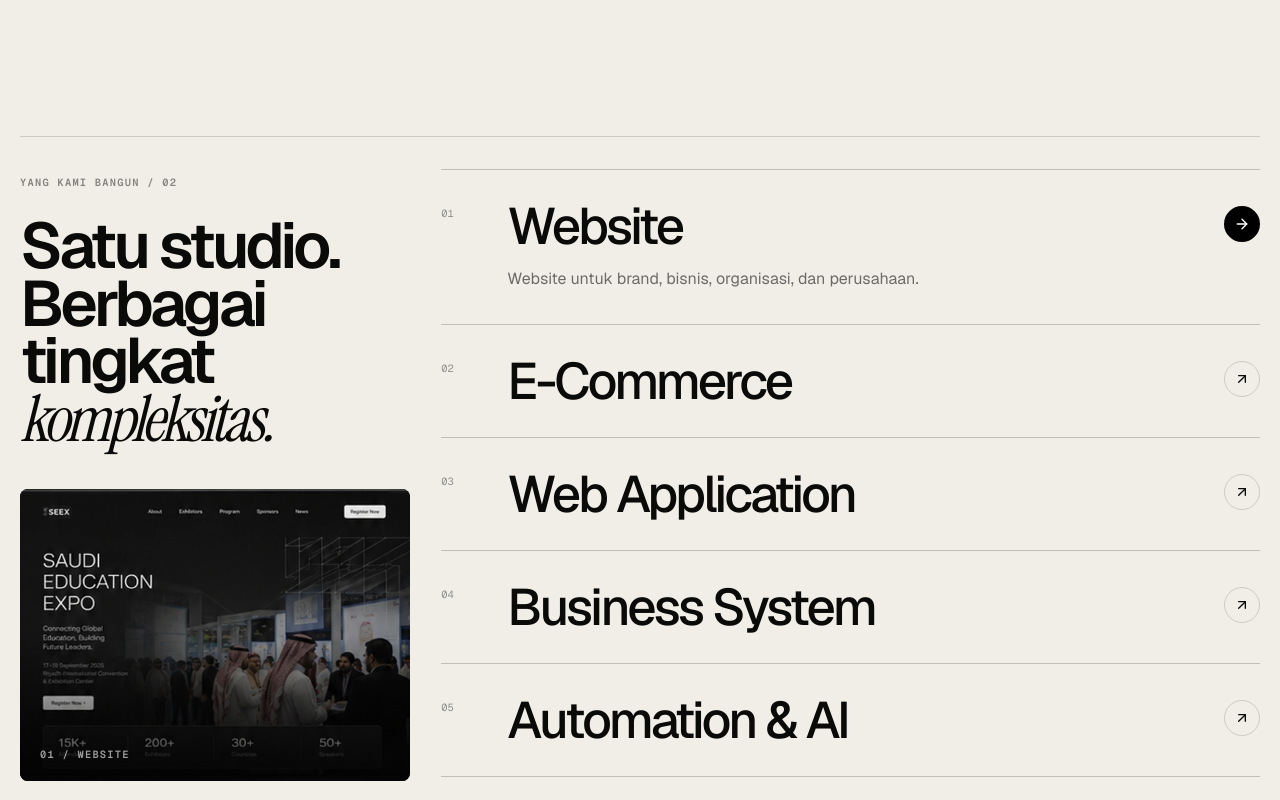
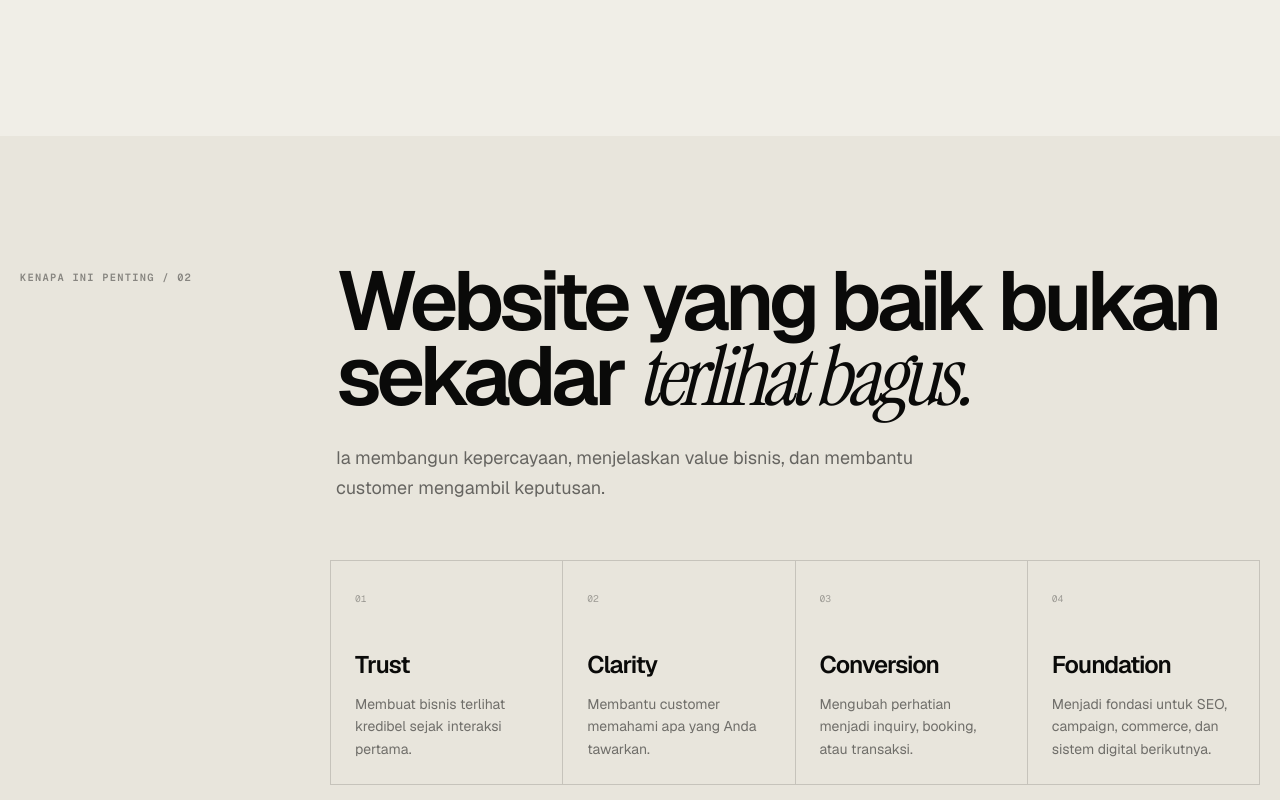
Before and after one commit to hmad28/hammadstudio, a Next.js app: page / in a window 1280 px wide. Shown: the part 1900-2700 px from the top of the page. Built offline with nearby package versions, Linux system fonts and the light colour scheme.

Commit message:
feat(homepage): clarify value and pricing position

```diff
--- a/src/app/page.tsx
+++ b/src/app/page.tsx
@@ -1,6 +1,7 @@
 import React from "react";
 import { HeroSection } from "@/components/hero-section";
 import { AboutSection } from "@/components/about-section";
+import { WhyItMattersSection } from "@/components/why-it-matters-section";
 import { ServicesSection } from "@/components/services-section";
 import { SecuritySection } from "@/components/security-section";
 import { PortfolioSection } from "@/components/portfolio-section";
@@ -15,7 +16,10 @@ export default function HomePage() {
       {/* 02 SHORT INTRO */}
       <AboutSection />
 
-      {/* 03 SERVICES */}
+      {/* 03 WHY IT MATTERS */}
+      <WhyItMattersSection />
+
+      {/* 04 SERVICES */}
       <ServicesSection />
 
       {/* 04 SECURITY */}
--- a/src/components/pricing-section.tsx
+++ b/src/components/pricing-section.tsx
@@ -19,19 +19,12 @@ export function PricingSection() {
           <p className="max-w-[280px] text-sm leading-[1.55] text-black/50 lg:col-span-2">{copy.description[locale]}</p>
         </MotionReveal>
 
-        <div className="grid gap-3 sm:grid-cols-2 lg:grid-cols-4">
+        <div className="grid border-l border-t border-black/15 sm:grid-cols-2 lg:grid-cols-3">
           {copy.items.map((item, index) => (
-            <MotionReveal key={item.title} delay={index * 0.08}>
-              <Link href="/pricing" className="pricing-card group flex min-h-[310px] flex-col justify-between rounded-[8px] border border-black/12 bg-[#e8e5dc] p-6 transition-all duration-500 hover:-translate-y-2 hover:bg-[#0a0a09] hover:text-white sm:min-h-[350px] sm:p-7">
-                <div className="flex items-start justify-between">
-                  <span className="label-mono opacity-45">0{index + 1} / {copy.package[locale]}</span>
-                  <span className="flex h-10 w-10 items-center justify-center rounded-full border border-current/15 transition-all duration-300 group-hover:rotate-45 group-hover:bg-[#cfef57] group-hover:text-black"><ArrowUpRightIcon className="h-4 w-4" /></span>
-                </div>
-                <div>
-                  <h3 className="text-[clamp(1.8rem,3vw,3rem)] font-[500] leading-none tracking-[-0.05em]">{item.title}</h3>
-                  <p className="mt-5 max-w-[310px] text-sm leading-[1.6] opacity-55">{item.description[locale]}</p>
-                  <div className="mt-8 border-t border-current/15 pt-5"><span className="text-[0.65rem] opacity-45">{copy.starting[locale]}</span><p className="mt-1 text-[2.15rem] font-[500] leading-none tracking-[-0.05em]">{item.price[locale]}</p></div>
-                </div>
+            <MotionReveal key={item.title.en} delay={index * 0.08}>
+              <Link href="/pricing" className="group flex min-h-[220px] flex-col justify-between border-b border-r border-black/15 bg-[#f0eee7] p-6 transition-colors duration-400 hover:bg-[#0a0a09] hover:text-white sm:min-h-[240px] sm:p-7">
+                <div className="flex items-start justify-between"><span className="label-mono opacity-40">0{index + 1}</span><ArrowUpRightIcon className="button-arrow h-4 w-4 opacity-45" /></div>
+                <div><h3 className="text-xl font-[520] tracking-[-0.04em] sm:text-2xl">{item.title[locale]}</h3><span className="mt-5 block text-[0.65rem] opacity-40">{copy.starting[locale]}</span><p className="mt-1 text-[clamp(1.8rem,3vw,2.7rem)] font-[520] leading-none tracking-[-0.05em]">{item.price}</p></div>
               </Link>
             </MotionReveal>
           ))}
--- a/src/components/security-section.tsx
+++ b/src/components/security-section.tsx
@@ -15,7 +15,7 @@ export function SecuritySection() {
       <div className="site-container">
         <MotionReveal className="grid gap-12 lg:grid-cols-12 lg:gap-6">
           <div className="lg:col-span-3">
-            <span className="label-mono text-[#cfef57]">{copy.label[locale]} / 03</span>
+            <span className="label-mono text-[#cfef57]">{copy.label[locale]} / 04</span>
           </div>
           <div className="lg:col-span-9">
             <h2 className="max-w-[950px] text-[clamp(3.2rem,7vw,7rem)] font-[510] leading-[0.88] tracking-[-0.065em]">
--- /dev/null
+++ b/src/components/why-it-matters-section.tsx
@@ -0,0 +1,34 @@
+"use client";
+
+import { homeContent } from "@/lib/home-content";
+import { useLocale } from "./locale-provider";
+import { MotionReveal } from "./motion-reveal";
+
+export function WhyItMattersSection() {
+  const { locale } = useLocale();
+  const copy = homeContent.whyItMatters;
+
+  return (
+    <section className="bg-[#e8e5dc] py-24 text-[#0a0a09] sm:py-32">
+      <div className="site-container">
+        <MotionReveal className="grid gap-10 lg:grid-cols-12 lg:gap-6">
+          <div className="lg:col-span-3"><span className="label-mono text-black/42">{copy.label[locale]}</span></div>
+          <div className="lg:col-span-9">
+            <h2 className="max-w-[900px] text-[clamp(3rem,6.5vw,6.5rem)] font-[510] leading-[0.9] tracking-[-0.06em]">{copy.headline[locale]} <span className="font-[family-name:var(--font-instrument-serif)] font-normal italic">{copy.accent[locale]}</span></h2>
+            <p className="mt-7 max-w-[650px] text-base leading-[1.7] text-black/56 sm:text-lg">{copy.description[locale]}</p>
+          </div>
+        </MotionReveal>
+
+        <div className="mt-14 grid border-l border-t border-black/15 sm:grid-cols-2 lg:ml-[25%] lg:grid-cols-4">
+          {copy.items.map((item, index) => (
+            <MotionReveal key={item.title} delay={index * 0.05} className="min-h-[190px] border-b border-r border-black/15 p-6">
+              <span className="font-[family-name:var(--font-geist-mono)] text-[0.6rem] text-black/32">0{index + 1}</span>
+              <h3 className="mt-10 text-2xl font-[520] tracking-[-0.04em]">{item.title}</h3>
+              <p className="mt-3 text-sm leading-[1.6] text-black/52">{item.description[locale]}</p>
+            </MotionReveal>
+          ))}
+        </div>
+      </div>
+    </section>
+  );
+}
--- a/src/lib/estimator.ts
+++ b/src/lib/estimator.ts
@@ -40,7 +40,10 @@ export function calculateEstimate(input: EstimatorSelection): EstimateResult {
   return { minimum, maximum, assumptions };
 }
 
-export const formatIDR = (amount: number) => new Intl.NumberFormat("id-ID", { style: "currency", currency: "IDR", maximumFractionDigits: 0 }).format(amount);
+export const formatIDR = (amount: number) => {
+  const millions = new Intl.NumberFormat("id-ID", { maximumFractionDigits: 1 }).format(amount / 1_000_000);
+  return `Rp ${millions} juta`;
+};
 
 export function fitResult(score: number) {
   if (score >= 8) return "Strong fit";
--- a/src/lib/home-content.ts
+++ b/src/lib/home-content.ts
@@ -37,8 +37,23 @@ export const homeContent = {
       en: ["Websites", "E-Commerce", "Web Applications", "Business Systems", "Automation & AI", "Custom Development"],
     },
   },
+  whyItMatters: {
+    label: { id: "Kenapa ini penting / 02", en: "Why it matters / 02" },
+    headline: { id: "Website yang baik bukan sekadar", en: "A good website does more than" },
+    accent: { id: "terlihat bagus.", en: "look good." },
+    description: {
+      id: "Ia membangun kepercayaan, menjelaskan value bisnis, dan membantu customer mengambil keputusan.",
+      en: "It builds trust, explains business value, and helps customers make decisions.",
+    },
+    items: [
+      { title: "Trust", description: { id: "Membuat bisnis terlihat kredibel sejak interaksi pertama.", en: "Makes the business feel credible from the first interaction." } },
+      { title: "Clarity", description: { id: "Membantu customer memahami apa yang Anda tawarkan.", en: "Helps customers understand what you offer." } },
+      { title: "Conversion", description: { id: "Mengubah perhatian menjadi inquiry, booking, atau transaksi.", en: "Turns attention into inquiries, bookings, or transactions." } },
+      { title: "Foundation", description: { id: "Menjadi fondasi untuk SEO, campaign, commerce, dan sistem digital berikutnya.", en: "Becomes the foundation for SEO, campaigns, commerce, and future digital systems." } },
+    ],
+  },
   services: {
-    label: { id: "Yang kami bangun / 02", en: "What we build / 02" },
+    label: { id: "Yang kami bangun / 03", en: "What we build / 03" },
     headline: { id: "Satu studio. Berbagai tingkat", en: "One studio. Different levels of" },
     accent: { id: "kompleksitas.", en: "complexity." },
     items: [
@@ -114,7 +129,7 @@ export const homeContent = {
     ],
   },
   work: {
-    label: { id: "Karya pilihan / 04", en: "Selected work / 04" },
+    label: { id: "Karya pilihan / 05", en: "Selected work / 05" },
     headline: { id: "Produk yang bekerja", en: "Work that" },
     accent: { id: "di dunia nyata.", en: "works hard." },
     all: { id: "Semua project", en: "All projects" },
@@ -125,18 +140,20 @@ export const homeContent = {
     },
   },
   pricing: {
-    label: { id: "Titik awal harga / 05", en: "Starting prices / 05" },
-    headline: { id: "Titik awal yang", en: "Clear starting" },
-    accent: { id: "jelas.", en: "points." },
-    description: { id: "Setiap project berbeda. Harga di bawah adalah titik awal berdasarkan scope standar.", en: "Every project is different. The prices below are starting points based on a standard scope." },
+    label: { id: "Titik awal harga / 06", en: "Starting prices / 06" },
+    headline: { id: "Mulai dari kebutuhan yang", en: "Start with the right" },
+    accent: { id: "tepat.", en: "scope." },
+    description: { id: "Setiap project memiliki kebutuhan berbeda. Harga final ditentukan berdasarkan scope dan kompleksitas.", en: "Every project has different requirements. Final pricing is determined by scope and complexity." },
     package: { id: "Paket", en: "Package" },
     starting: { id: "Mulai dari", en: "Starting from" },
     detail: { id: "Lihat paket lengkap", en: "View complete packages" },
     items: [
-      { title: "Website", price: { id: "Rp3,5jt+", en: "IDR 3.5M+" }, description: { id: "Landing page, company profile, portfolio, dan corporate website.", en: "Landing pages, company profiles, portfolios, and corporate websites." } },
-      { title: "Commerce", price: { id: "Rp9,5jt+", en: "IDR 9.5M+" }, description: { id: "Online store dengan CMS, checkout, payment, dan order management.", en: "Online stores with CMS, checkout, payments, and order management." } },
-      { title: "Web Application", price: { id: "Rp12,5jt+", en: "IDR 12.5M+" }, description: { id: "Dashboard, portal, booking, membership, registrasi, dan workflow aplikasi.", en: "Dashboards, portals, booking, memberships, registration, and application workflows." } },
-      { title: "Custom Development", price: { id: "Rp15–20jt+", en: "IDR 15–20M+" }, description: { id: "Custom system, automation, SaaS, platform, dan kebutuhan khusus.", en: "Custom systems, automation, SaaS, platforms, and specialized requirements." } },
+      { title: { id: "Website", en: "Website" }, price: "Rp 2,5 juta" },
+      { title: { id: "E-Commerce", en: "E-Commerce" }, price: "Rp 5 juta" },
+      { title: { id: "Web Application", en: "Web Application" }, price: "Rp 10 juta" },
+      { title: { id: "Automation & AI", en: "Automation & AI" }, price: "Rp 5 juta" },
+      { title: { id: "Business System", en: "Business System" }, price: "Rp 15 juta" },
+      { title: { id: "Custom Development", en: "Custom Development" }, price: "Rp 15 juta" },
     ],
   },
   footer: {
```
Also changed, not shown: src/components/pricing-page-content.tsx (+73 -38 lines), src/lib/site-data.ts (+10 -10 lines).
